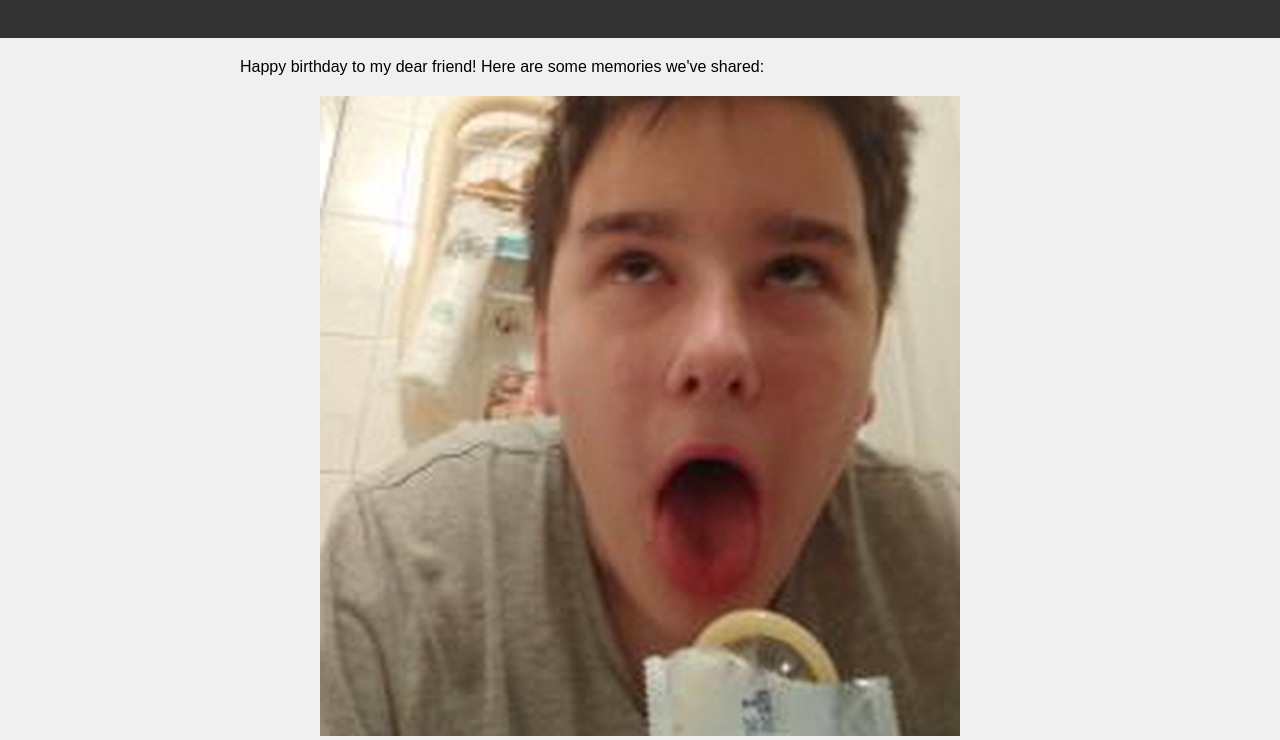
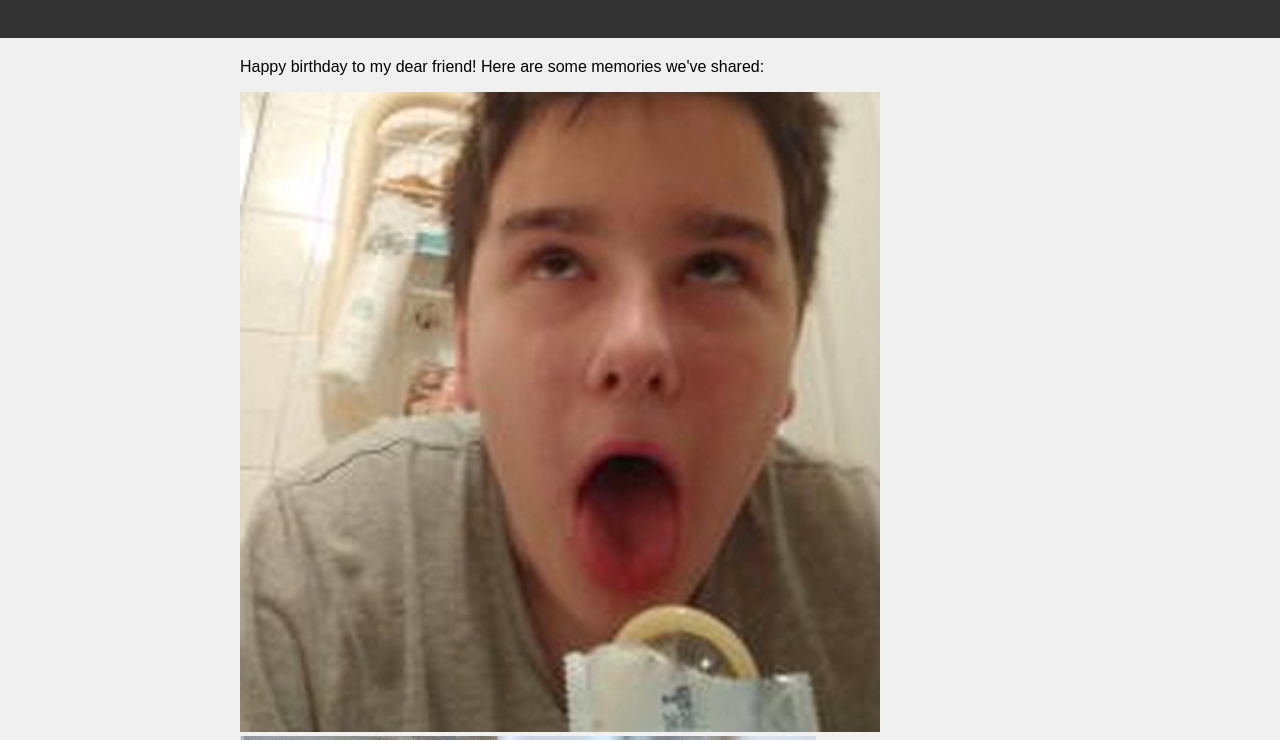
Before and after one commit to KingMis6/KingMis6.github.io, a plain HTML site: page index.html in a window 1280 px wide. Shown: the part 60-800 px from the top of the page. Drawn offline with Linux system fonts and the light colour scheme.

Commit message:
Update index.html

```diff
--- a/index.html
+++ b/index.html
@@ -25,12 +25,6 @@
             margin: 20px auto;
             padding: 0 20px;
         }
-        img {
-            max-width: 100%;
-            height: 1980;
-            display: block;
-            margin: 20px auto;
-        }
         video {
             max-width: 100%;
             display: block;
```
